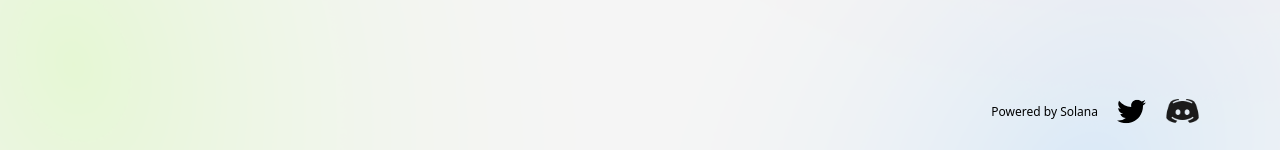
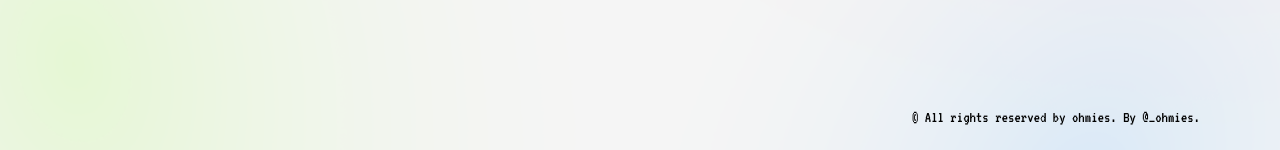
Before and after one commit to pixel-tom/ohmies-customizer, a Next.js app: page / in a window 1280 px wide. Shown: the part 647-797 px from the top of the page. Built offline with nearby package versions, Linux system fonts and the light colour scheme; a web font is replaced by a local one.

Commit message:
update footer info

```diff
--- a/components/Footer.tsx
+++ b/components/Footer.tsx
@@ -1,65 +1,20 @@
 import React from "react";
-import Image from "next/image";
+import { VT323 } from "next/font/google";
 
-import { Gloria_Hallelujah } from "next/font/google";
-
-const inter = Gloria_Hallelujah({
+const inter = VT323({
   subsets: ["latin"],
   weight: "400",
 });
 
-const Footer = () => {
+import { Gloria_Hallelujah } from "next/font/google";
 
 
+const Footer = () => {
   return (
-    <nav className=" flex justify-between items-center px-6 md:px-12 lg:px-16 xl:px-20 2xl:px-24 py-6 bg-none ">
-      <div></div>
-      <div></div>
-      <div className="flex items-center">
-        <p className="text-xs">Powered by Solana</p>
-        <a
-          href="https://twitter.com/thedogecapital"
-          target="_blank"
-          rel="noopener noreferrer"
-          className="flex items-center ml-4"
-        >
-          <svg
-            xmlns="http://www.w3.org/2000/svg"
-            xmlnsXlink="http://www.w3.org/1999/xlink"
-            width="35"
-            zoomAndPan="magnify"
-            viewBox="0 0 375 374.999991"
-            height="35"
-            preserveAspectRatio="xMidYMid meet"
-            version="1.0"
-          >
-            <defs>
-              <clipPath id="c20da69934">
-                <path
-                  d="M 32.574219 61 L 342.324219 61 L 342.324219 312.222656 L 32.574219 312.222656 Z M 32.574219 61 "
-                  clip-rule="nonzero"
-                />
-              </clipPath>
-            </defs>
-            <g clip-path="url(#c20da69934)">
-              <path
-                fill="#000000"
-                d="M 310.488281 123.554688 C 310.675781 126.28125 310.675781 129.007812 310.675781 131.75 C 310.675781 215.554688 246.8125 312.203125 130.039062 312.203125 L 130.039062 312.152344 C 95.542969 312.207031 61.765625 302.339844 32.726562 283.726562 C 37.738281 284.324219 42.78125 284.628906 47.839844 284.640625 C 76.425781 284.664062 104.195312 275.082031 126.683594 257.4375 C 99.515625 256.925781 75.695312 239.230469 67.371094 213.390625 C 76.890625 215.230469 86.691406 214.851562 96.03125 212.296875 C 66.410156 206.320312 45.105469 180.320312 45.105469 150.132812 C 45.105469 149.855469 45.105469 149.59375 45.105469 149.328125 C 53.929688 154.238281 63.8125 156.964844 73.917969 157.265625 C 46.027344 138.652344 37.429688 101.578125 54.277344 72.589844 C 86.507812 112.214844 134.0625 136.300781 185.113281 138.847656 C 179.996094 116.820312 186.988281 93.742188 203.484375 78.253906 C 229.054688 54.238281 269.269531 55.46875 293.308594 81.003906 C 307.523438 78.203125 321.152344 72.992188 333.621094 65.609375 C 328.882812 80.292969 318.96875 92.761719 305.71875 100.683594 C 318.300781 99.199219 330.597656 95.835938 342.175781 90.699219 C 333.648438 103.460938 322.910156 114.574219 310.488281 123.554688 Z M 310.488281 123.554688 "
-                fill-opacity="1"
-                fill-rule="nonzero"
-              />
-            </g>
-          </svg>
-        </a>
-        <a
-          href="https://discord.gg/XfZaFsbtDr"
-          target="_blank"
-          rel="noopener noreferrer"
-          className="flex items-center ml-4"
-        >
-          <Image src="/discord.png" width={35} height={35} alt="" />
-        </a>
-      </div>
+    <nav className={`${inter.className} flex justify-between items-center px-6 md:px-12 lg:px-16 xl:px-20 2xl:px-24 py-6 bg-none`}>
+      <div />
+      <div />
+      <p>© All rights reserved by ohmies. By @_ohmies.</p>
     </nav>
   );
 };
--- a/components/Navbar.tsx
+++ b/components/Navbar.tsx
@@ -21,7 +21,7 @@ const Navbar = () => {
       <div className="flex items-center">
 
         <a
-          href="https://twitter.com/thedogecapital"
+          href="https://twitter.com/_ohmies"
           target="_blank"
           rel="noopener noreferrer"
           className="flex items-center ml-4"
```
